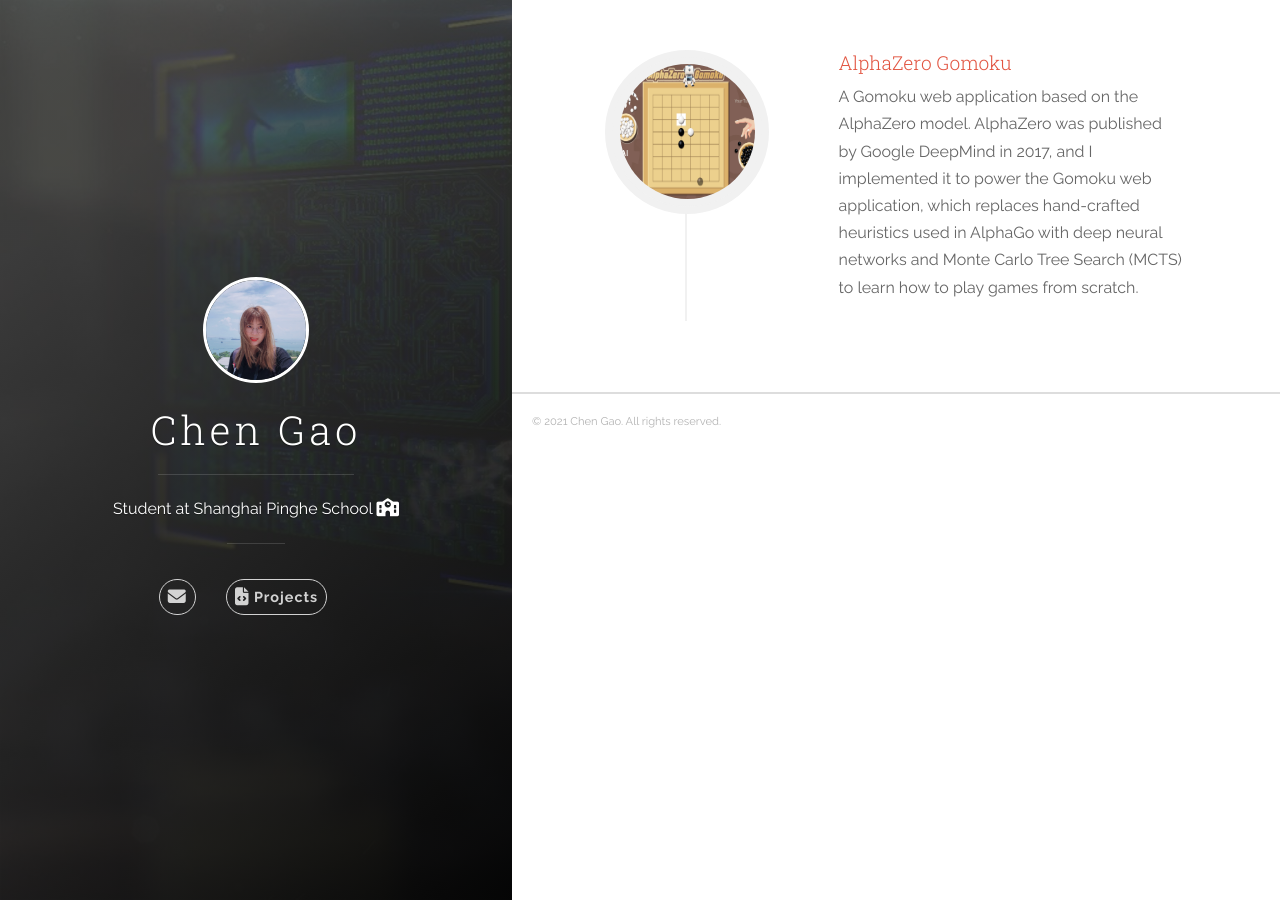
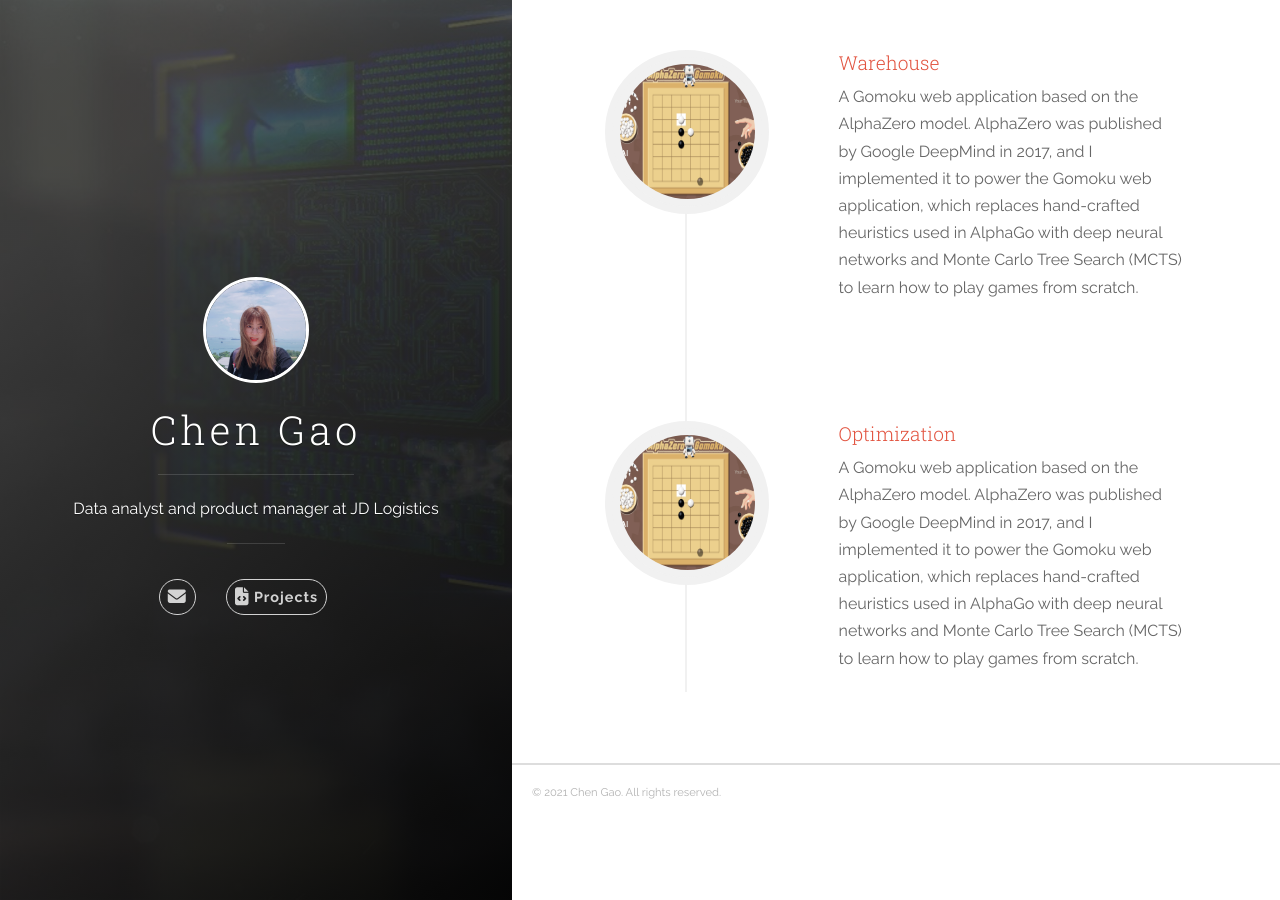
Before and after one commit to Ukie555/ukie555.github.io, a Jekyll site: the page built from index.html, in a window 1280 px wide. Built offline with Jekyll 4.4.1, drawn with Linux system fonts in a browser that asks for light colours; nearby versions of some CDN libraries.

Commit message:
Added Project

```diff
--- a/_data/projects.yml
+++ b/_data/projects.yml
@@ -1,6 +1,12 @@
 # projects section data
 # If you don't have language feature(language.yml is empty), ignore "i18n" items
-- name: AlphaZero Gomoku
-  link: images/warehouse_optimization.pdf
+- name: Warehouse
+  link: download/warehouse_optimization.pdf
   img: images/gomoku.png
   desc: A Gomoku web application based on the AlphaZero model. AlphaZero was published by Google DeepMind in 2017, and I implemented it to power the Gomoku web application, which replaces hand-crafted heuristics used in AlphaGo with deep neural networks and Monte Carlo Tree Search (MCTS) to learn how to play games from scratch.
+
+
+- name: Optimization
+  link: download/warehouse_optimization.pdf
+  img: images/gomoku.png
+  desc: A Gomoku web application based on the AlphaZero model. AlphaZero was published by Google DeepMind in 2017, and I implemented it to power the Gomoku web application, which replaces hand-crafted heuristics used in AlphaGo with deep neural networks and Monte Carlo Tree Search (MCTS) to learn how to play games from scratch.
--- a/_includes/header.html
+++ b/_includes/header.html
@@ -14,7 +14,7 @@
         </a>
         <hr class="panel-cover__divider">
         <!--<p class="panel-cover__description">-->
-        <p>Student at <a href="https://en.shphschool.com/">Shanghai Pinghe School </a> <i class="fas fa-school"></i></p>
+        <p>Data analyst and product manager at <a href="https://www.jdl.cn/">JD Logistics</a></p>
         <hr class="panel-cover__divider panel-cover__divider--secondary">
 
         <div class="navigation-wrapper">
```
Also changed, not shown: 2 other files.
